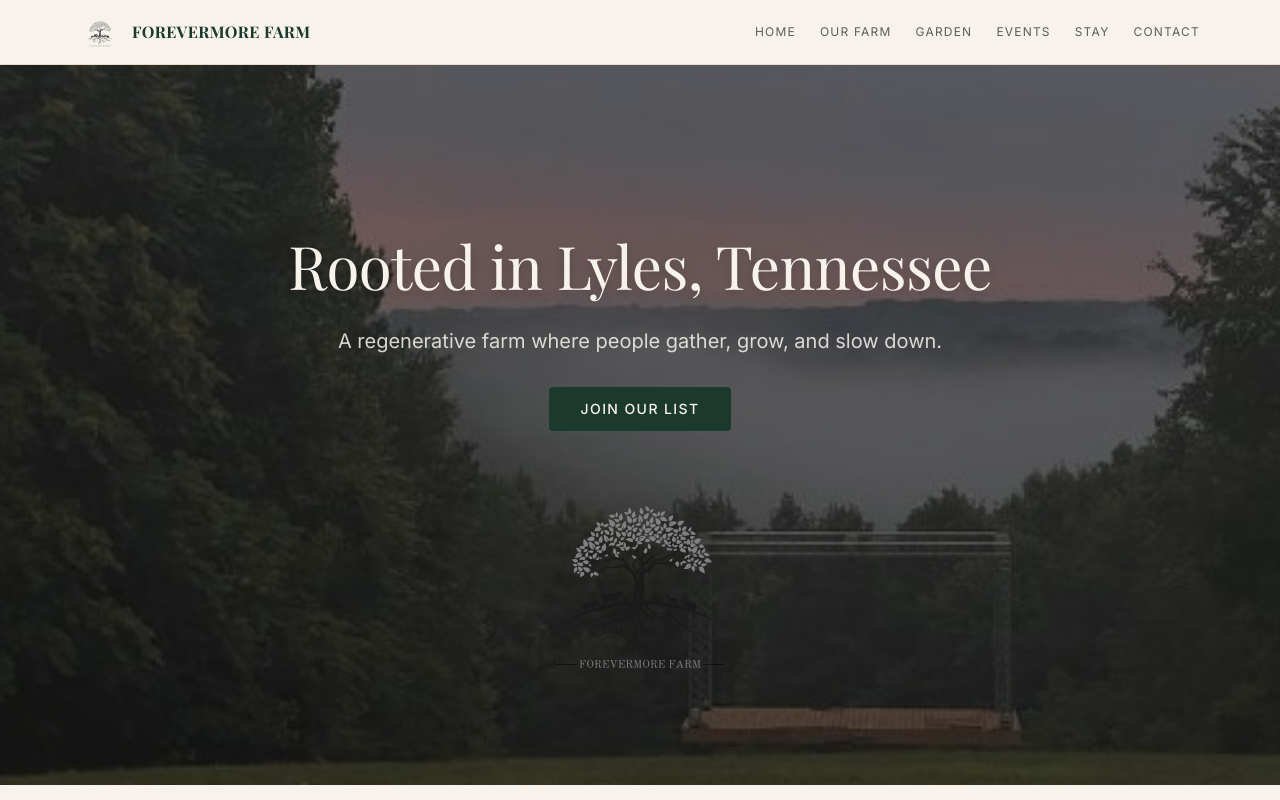
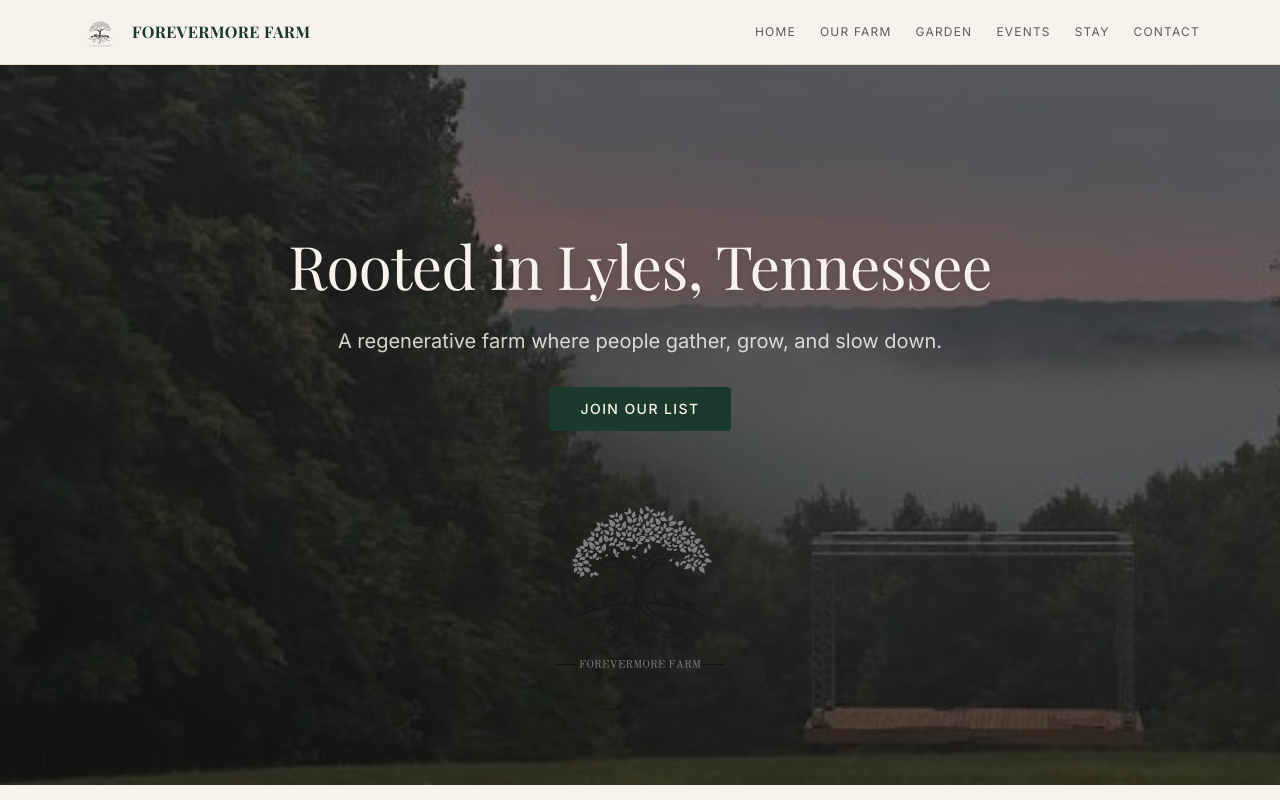
Before and after one commit to forevermore3333/forevermorefarm-website, a Next.js app: page / in a window 1280 px wide. Shown: the top 800 px of the page. Built offline with nearby package versions, Linux system fonts and the light colour scheme; a web font is replaced by a local one.

Commit message:
Hero desktop: translateX(6%) right

```diff
--- a/src/components/HeroSection.tsx
+++ b/src/components/HeroSection.tsx
@@ -41,7 +41,7 @@ export default function HeroSection({ title, subtitle, ctaText, ctaHref, bgImage
               backgroundImage: `url(${bgImage})`,
               backgroundSize: 'cover',
               backgroundPosition: '50% 80%',
-              transform: 'scale(1.6)',
+              transform: 'scale(1.6) translateX(6%)',
               transformOrigin: 'center bottom',
             }}
           />
```
